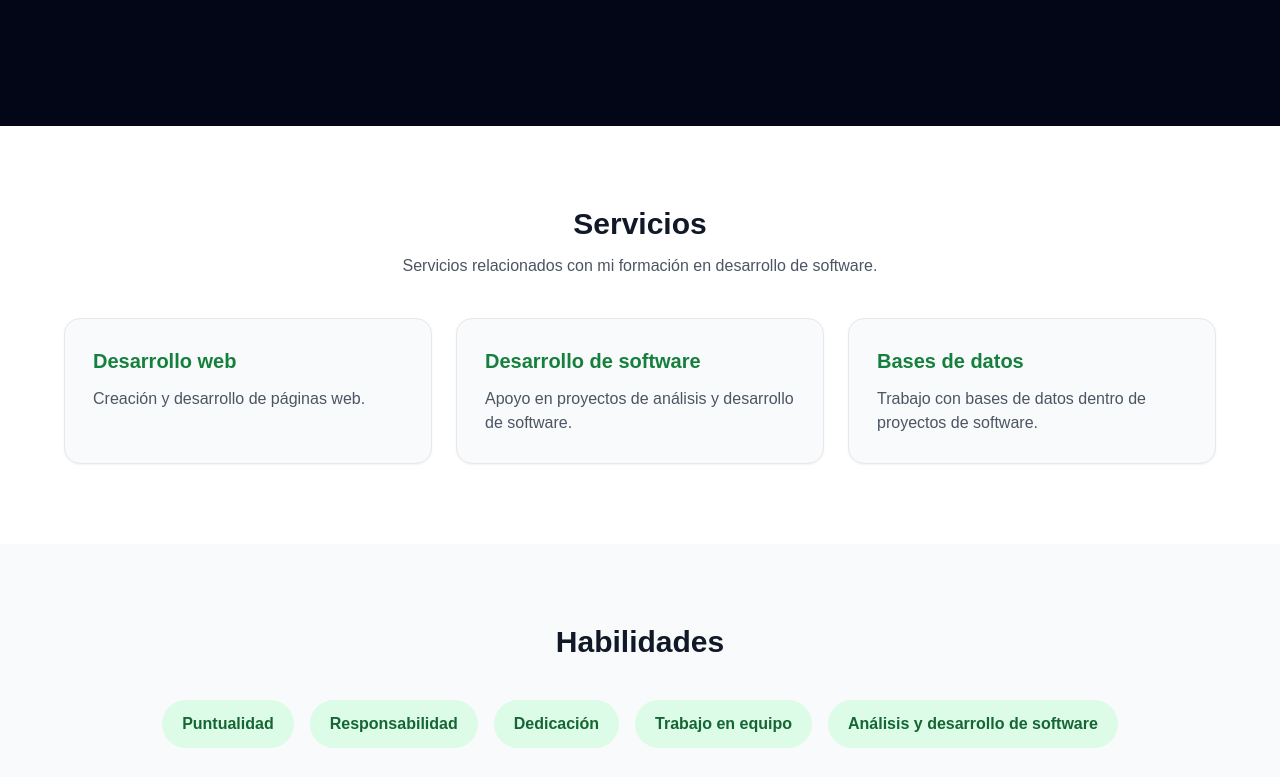
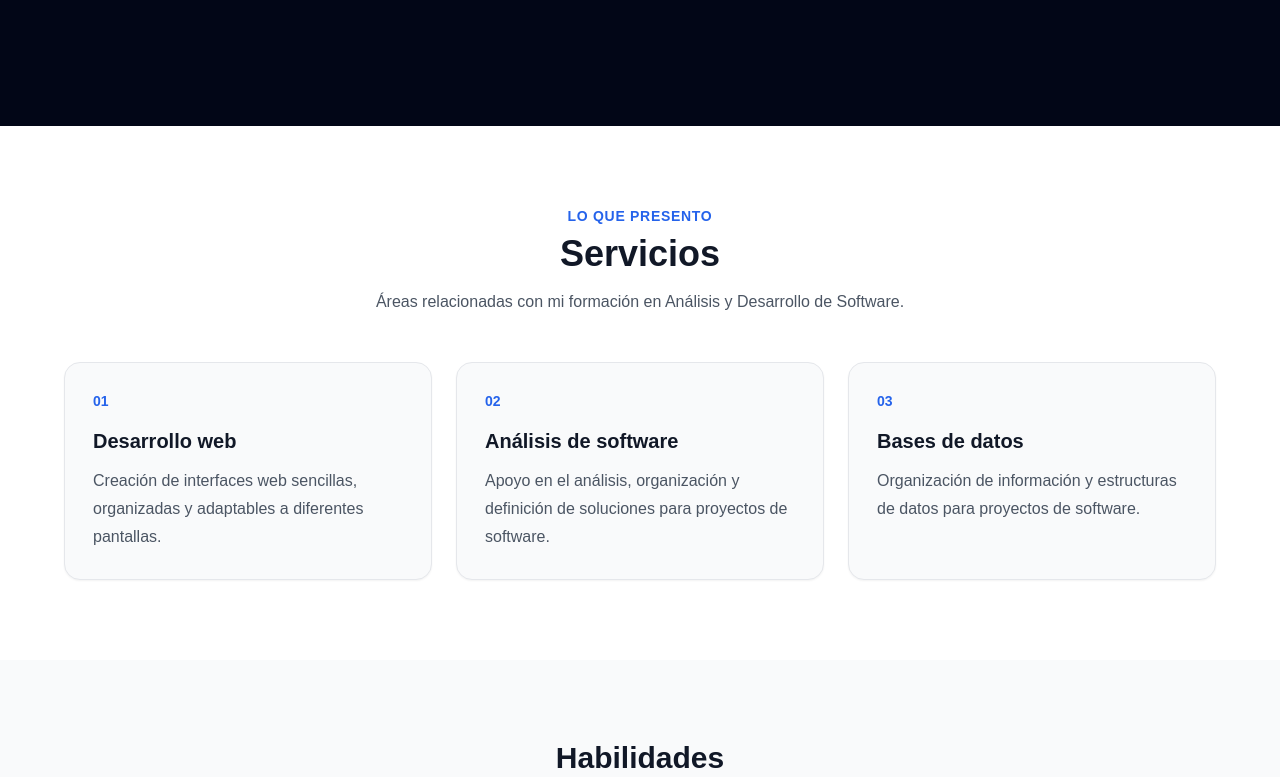
Before and after one commit to hinestrozadayana870-lang/Portafolio, a React (Vite) app: page / in a window 1280 px wide. Shown: the part 649-1426 px from the top of the page. Built offline with nearby package versions, Linux system fonts and the light colour scheme.

Commit message:
Mejorar portafolio de servicios

```diff
--- a/src/components/Servicios.jsx
+++ b/src/components/Servicios.jsx
@@ -1,26 +1,42 @@
+const servicios = [
+  {
+    nombre: "Desarrollo web",
+    texto: "Creación de interfaces web sencillas, organizadas y adaptables a diferentes pantallas.",
+  },
+  {
+    nombre: "Análisis de software",
+    texto: "Apoyo en el análisis, organización y definición de soluciones para proyectos de software.",
+  },
+  {
+    nombre: "Bases de datos",
+    texto: "Organización de información y estructuras de datos para proyectos de software.",
+  },
+];
+
 const Servicios = () => {
   return (
     <section id="servicios" className="bg-white px-6 py-20">
       <article className="mx-auto max-w-6xl">
-        <header className="mb-10 text-center">
-          <h2 className="text-3xl font-bold text-gray-900">Servicios</h2>
-          <p className="mt-3 text-gray-600">
-            Servicios relacionados con mi formación en desarrollo de software.
+        <header className="mx-auto mb-12 max-w-2xl text-center">
+          <p className="text-sm font-bold uppercase tracking-wider text-blue-600">Lo que presento</p>
+          <h2 className="mt-2 text-3xl font-extrabold text-gray-900 md:text-4xl">
+            Servicios
+          </h2>
+          <p className="mt-4 text-gray-600">
+            Áreas relacionadas con mi formación en Análisis y Desarrollo de Software.
           </p>
         </header>
+
         <ul className="grid gap-6 md:grid-cols-3">
-          <li className="rounded-2xl border bg-gray-50 p-7 shadow-sm">
-            <h3 className="mb-3 text-xl font-bold text-green-700">Desarrollo web</h3>
-            <p className="text-gray-600">Creación y desarrollo de páginas web.</p>
-          </li>
-          <li className="rounded-2xl border bg-gray-50 p-7 shadow-sm">
-            <h3 className="mb-3 text-xl font-bold text-green-700">Desarrollo de software</h3>
-            <p className="text-gray-600">Apoyo en proyectos de análisis y desarrollo de software.</p>
-          </li>
-          <li className="rounded-2xl border bg-gray-50 p-7 shadow-sm">
-            <h3 className="mb-3 text-xl font-bold text-green-700">Bases de datos</h3>
-            <p className="text-gray-600">Trabajo con bases de datos dentro de proyectos de software.</p>
-          </li>
+          {servicios.map((servicio, indice) => (
+            <li key={servicio.nombre}>
+              <article className="h-full rounded-2xl border border-gray-200 bg-gray-50 p-7 shadow-sm transition hover:-translate-y-1 hover:shadow-md">
+                <p className="text-sm font-bold text-blue-600">0{indice + 1}</p>
+                <h3 className="mt-4 text-xl font-bold text-gray-900">{servicio.nombre}</h3>
+                <p className="mt-3 leading-7 text-gray-600">{servicio.texto}</p>
+              </article>
+            </li>
+          ))}
         </ul>
       </article>
     </section>
```
